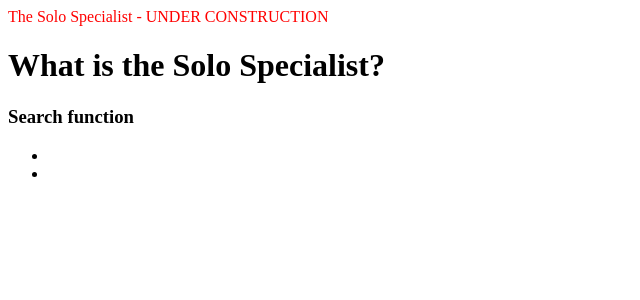
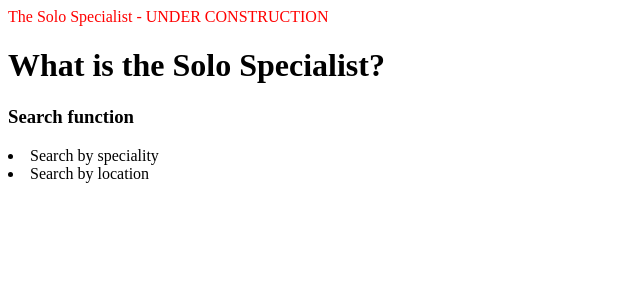
Before and after one commit to Unholyjack/Unholyjack.github.io, a Jekyll site: the page index.html, which Jekyll copies as it is, in a window 1280 px wide. Shown: the top 300 px of the page, without its empty margins (0-640 px from the left). Built offline with Jekyll 4.4.1, drawn with Linux system fonts in a browser that asks for light colours.

Commit message:
Update index.html

```diff
--- a/index.html
+++ b/index.html
@@ -12,10 +12,10 @@
 
   <div class="search">
     <h3>Search function</h3>
-      <ul>
-        <li></li>
-        <li></li>
-     </ul>
+      <l>
+        <li>Search by speciality</li>
+        <li>Search by location</li>
+     </l>
   </div>
 </body>
   <div class="Disclaimers">
```
